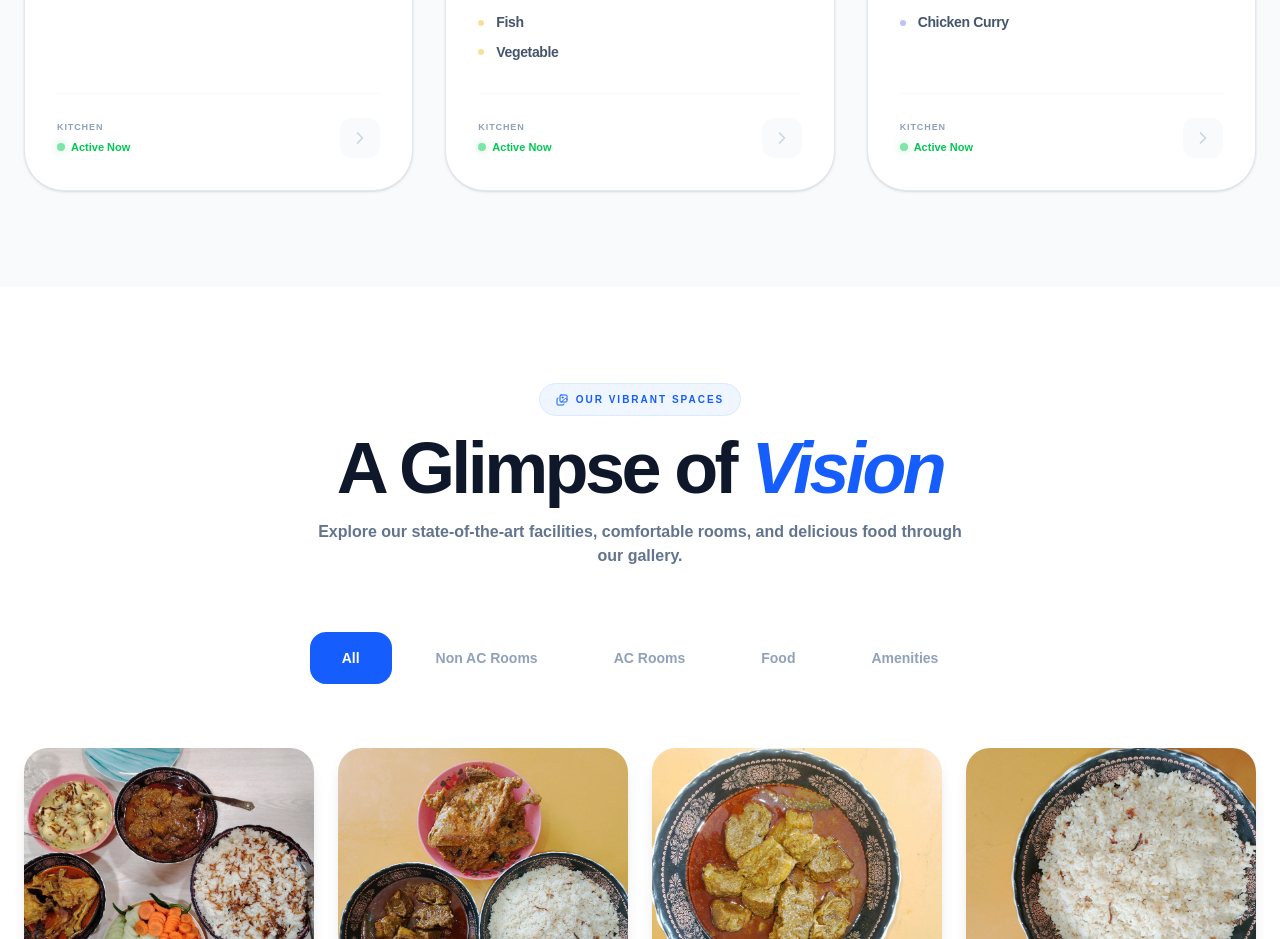
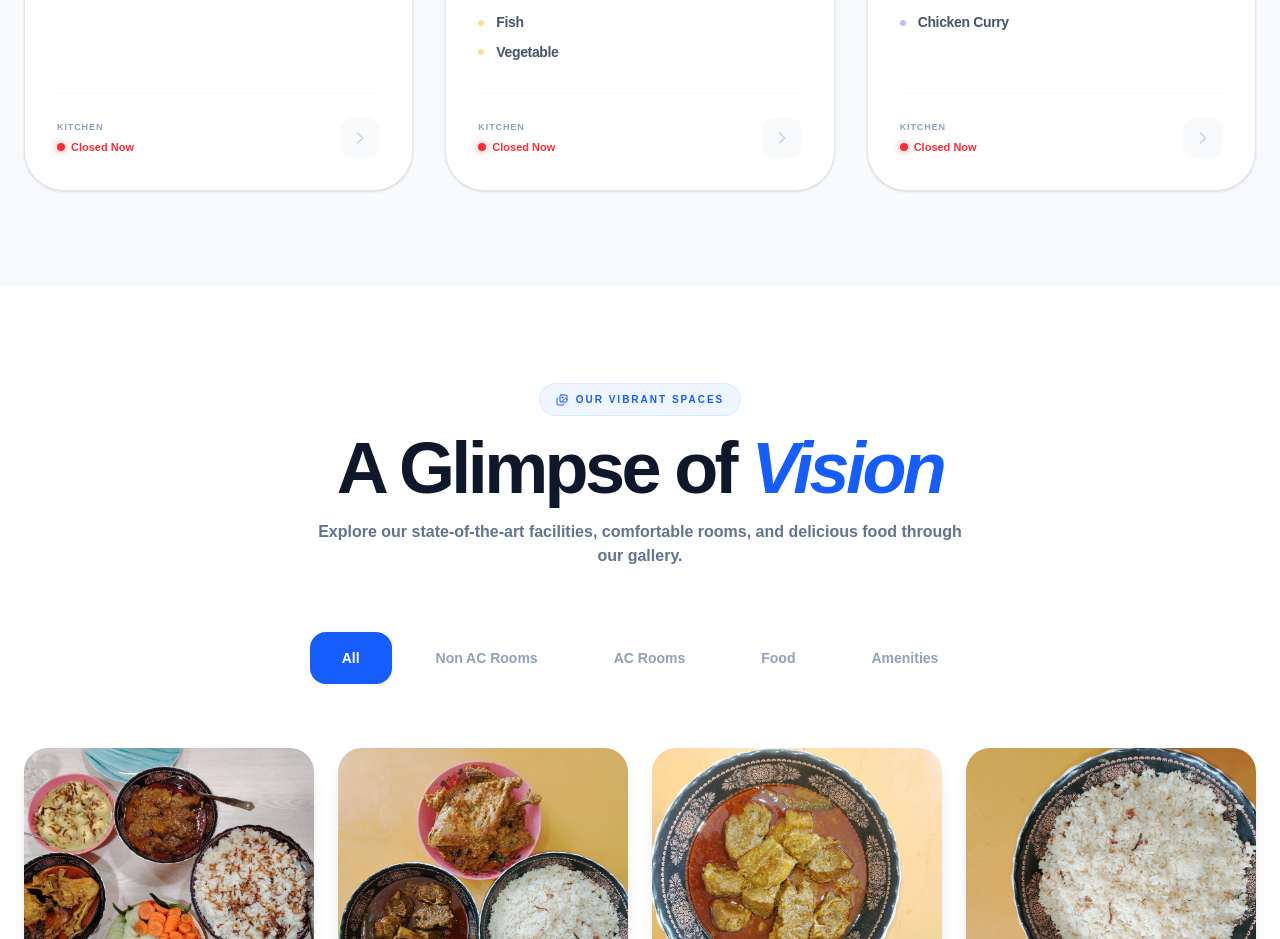
Before and after one commit to dipkorimon/vision64-limited, a Next.js app: page / in a window 1280 px wide. Shown: the part 3940-4879 px from the top of the page. Built offline with nearby package versions, Linux system fonts and the light colour scheme.

Commit message:
feat(foodmenu): add kitchen active and close status as per policy

```diff
--- a/components/FoodMenu.tsx
+++ b/components/FoodMenu.tsx
@@ -1,5 +1,5 @@
 'use client';
-import { useState } from 'react';
+import { useState, useEffect } from 'react';
 import { motion, AnimatePresence, Variants } from 'framer-motion';
 import { Utensils, Sunrise, Sun, Moon, Coffee, ChevronRight, Activity, Flame, CheckCircle2 } from 'lucide-react';
 
@@ -50,7 +50,37 @@ const weeklyMenu = [
 
 const FoodMenu = () => {
     const [activeDay, setActiveDay] = useState("Sunday");
+    const [isKitchenOpen, setIsKitchenOpen] = useState(false);
     const currentMenu: any = weeklyMenu.find(m => m.day === activeDay);
+
+    useEffect(() => {
+        const checkKitchenStatus = () => {
+            const now = new Date();
+            const hour = now.getHours();
+            const minute = now.getMinutes();
+            const currentTime = hour * 60 + minute;
+
+            const morningStart = 8 * 60;       // 08:00 AM
+            const morningEnd = 10 * 60;        // 10:00 AM
+
+            const lunchStart = 13 * 60 + 30;   // 01:30 PM (13:30)
+            const lunchEnd = 17 * 60;          // 05:00 PM (17:00)
+
+            const dinnerStart = 20 * 60;       // 08:00 PM (20:00)
+            const dinnerEnd = 22 * 60 + 30;    // 10:30 PM (22:30)
+
+            const isOpen =
+                (currentTime >= morningStart && currentTime < morningEnd) ||
+                (currentTime >= lunchStart && currentTime < lunchEnd) ||
+                (currentTime >= dinnerStart && currentTime < dinnerEnd);
+
+            setIsKitchenOpen(isOpen);
+        };
+
+        checkKitchenStatus();
+        const timer = setInterval(checkKitchenStatus, 60000);
+        return () => clearInterval(timer);
+    }, []);
 
     return (
         <section className="py-24 bg-slate-50 relative overflow-hidden" id="dining">
@@ -82,9 +112,9 @@ const FoodMenu = () => {
                 <div className="grid grid-cols-1 md:grid-cols-3 gap-8">
                     <AnimatePresence mode="wait">
                         <motion.div key={activeDay} className="contents">
-                            <MenuCard time="Breakfast" icon={<Sunrise className="w-6 h-6 text-orange-500" />} data={currentMenu?.breakfast} accentColor="bg-orange-500" />
-                            <MenuCard time="Lunch" icon={<Sun className="w-6 h-6 text-yellow-500" />} data={currentMenu?.lunch} accentColor="bg-yellow-500" />
-                            <MenuCard time="Dinner" icon={<Moon className="w-6 h-6 text-indigo-500" />} data={currentMenu?.dinner} accentColor="bg-indigo-500" />
+                            <MenuCard time="Breakfast" icon={<Sunrise className="w-6 h-6 text-orange-500" />} data={currentMenu?.breakfast} accentColor="bg-orange-500" isKitchenOpen={isKitchenOpen} />
+                            <MenuCard time="Lunch" icon={<Sun className="w-6 h-6 text-yellow-500" />} data={currentMenu?.lunch} accentColor="bg-yellow-500" isKitchenOpen={isKitchenOpen} />
+                            <MenuCard time="Dinner" icon={<Moon className="w-6 h-6 text-indigo-500" />} data={currentMenu?.dinner} accentColor="bg-indigo-500" isKitchenOpen={isKitchenOpen} />
                         </motion.div>
                     </AnimatePresence>
                 </div>
@@ -93,7 +123,7 @@ const FoodMenu = () => {
     );
 };
 
-const MenuCard = ({ time, icon, data, accentColor }: any) => {
+const MenuCard = ({ time, icon, data, accentColor, isKitchenOpen }: any) => {
     // String ke split kore array banano
     const itemsList = data?.items?.split(',') || [];
 
@@ -141,10 +171,16 @@ const MenuCard = ({ time, icon, data, accentColor }: any) => {
 
                 <div className="pt-6 border-t border-slate-50 flex items-center justify-between mt-auto">
                     <div className="flex flex-col">
-                        <span className="text-[9px] font-black text-slate-400 uppercase tracking-widest mb-1">Kitchen</span>
-                        <span className="text-[11px] font-bold text-green-500 flex items-center gap-1.5">
-                            <span className="w-2 h-2 bg-green-500 rounded-full animate-pulse shadow-[0_0_8px_rgba(34,197,94,0.6)]"></span>
-                            Active Now
+                        <span
+                            className="text-[9px] font-black text-slate-400 uppercase tracking-widest mb-1">Kitchen</span>
+                        <span
+                            className={`text-[11px] font-bold flex items-center gap-1.5 ${isKitchenOpen ? 'text-green-500' : 'text-red-500'}`}>
+                        <span className={`w-2 h-2 rounded-full ${
+                            isKitchenOpen
+                                ? 'bg-green-500 animate-pulse shadow-[0_0_8px_rgba(34,197,94,0.6)]'
+                                : 'bg-red-500 shadow-[0_0_8px_rgba(239,68,68,0.6)]'
+                        }`}></span>
+                            {isKitchenOpen ? 'Open Now' : 'Closed Now'}
                         </span>
                     </div>
                     <div className="w-10 h-10 rounded-xl bg-slate-50 flex items-center justify-center group-hover:bg-blue-600 transition-all duration-300 group-hover:shadow-lg group-hover:shadow-blue-200">
```
